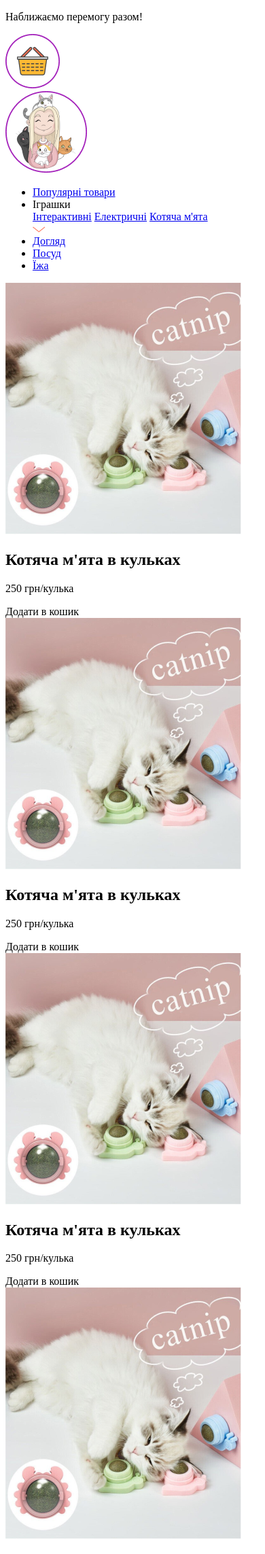
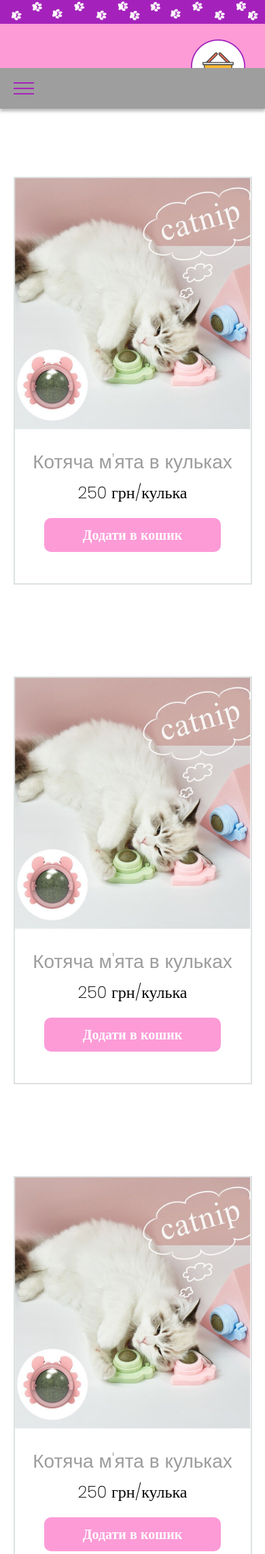
Before and after one commit to YaromirKravtsov/petsShop, a PHP site: page / in a window 390 px wide; the page is wider, and only the part inside the window is pictured. Shown: the top 2286 px of that part at 68% size. Run offline with PHP 8.4, Linux system fonts and the light colour scheme; grey boxes are pictures that could not be loaded.

Commit message:
Update style.css

```diff
--- a/css/style.css
+++ b/css/style.css
@@ -1,112 +1,506 @@
-<!DOCTYPE html>
-<html lang="en">
-<head>
-    <meta charset="UTF-8">
-    <meta http-equiv="X-UA-Compatible" content="IE=edge">
-    <meta name="viewport" content="width=device-width, initial-scale=1.0">
-    <link rel="stylesheet" href="css/style.css">
-    <link rel="preconnect" href="https://fonts.googleapis.com">
-    <link rel="preconnect" href="https://fonts.gstatic.com" crossorigin>
-    <link href="https://fonts.googleapis.com/css2?family=Nunito&display=swap" rel="stylesheet">
-    <link rel="preconnect" href="https://fonts.googleapis.com"><link rel="preconnect" href="https://fonts.gstatic.com" crossorigin><link href="https://fonts.googleapis.com/css2?family=Poppins:wght@200&display=swap" rel="stylesheet">
-    <title>Document</title>
-</head>
-<body>
-    <div class="wraper">
-        <div class="upBoard"></div>
-        <div class="header-up">
-            <div class="container">
-                <div class="header-up__row">
-                    <p>Наближаємо перемогу разом! <div class="hearts"></div></p>
-                    <img src="img/basket.png" alt="">
-                </div>
-            </div>
-        </div>
-        <header class="header">
-            <div class="container">
-                    <div class="header__bottom ">
-                        <div class="menu__icon"><span></span></div>
+li{list-style-type:none}ul{margin-left:0;padding-left:0}*,*::before,*::after{box-sizing:border-box}ul[class],ol[class]{padding:0}a{text-decoration:none;color:#000}a[x-apple-data-detectors]{color:inherit!important;text-decoration:none!important;font-size:inherit!important;font-family:inherit!important;font-weight:inherit!important;line-height:inherit!important}input{border:none;outline:none}body,h1,h2,h3,h4,p,ul[class],ol[class],li,figure,figcaption,blockquote,dl,dd{margin:0}body{min-height:100vh;scroll-behavior:smooth;text-rendering:optimizeSpeed;line-height:1.5}ul[class],ol[class]{list-style:none}a:not([class]){text-decoration-skip-ink:auto}input,button,textarea,select{font:inherit}
+   /* --------------------------------------------------------- */
+   /* --------------------------------------------------------- */
+ .wraper{
+	min-width: 100%;
+	display: flex;
+	justify-content: center;
+	align-items: center;
+	flex-direction: column;
+	font-family: 'Nunito', sans-serif;
+}
+.container{
+	width: 85%;
+}
+.header {
+	width: 100%;
+	top: 0;
+	left: 0;
+	display: flex;
+	justify-content: center;
+	height: 65px;
+	background: #fff;
+	background-size: 100% 200px;
+	z-index: 5;
+	margin-top: 0px;
+	box-shadow: 0px 4px 4px rgba(0, 0, 0, 0.25);
+}
 
-                            <img src="img/logo1.png" alt="" class="logo">
+.logo{
+	width: 120px;
+	height: 120px;
+	margin-top: -60px;
+}
+.header__bottom{
+	height: 100%;
+	display: flex;
+	align-items: center;
 
-                            <nav class="menu__body">
-                                <ul class="menu__list">
-                                    <li><a href="#" class="menu__link">Популярнi товари</a></li>
-                                    <li><div class="dropdown">
-                                        <div class="dropbtn">Іграшки</div>
-                                        <div class="dropdown-content">
-                                          <a href="#">Iнтерактивні</a>
-                                          <a href="#">Електричні</a>
-                                          <a href="#">Котяча м'ята</a>
-                                        </div>
-                                      </div> <img src="img/arrow.png" alt=""></li>
-                                    <li><a href="#" class="menu__link">Догляд</a></li>
-                                    <li><a href="#" class="menu__link">Посуд</a></li>
-                                    <li><a href="#" class="menu__link">Їжа</a></li>
-                                </ul>
+}
 
-                            </nav>
-                    </div>
-            </div>
-       </header>
-           <div class="content">
-            <div class="container">
-                <div class="content__row">
-                    <div class="card">
-                            <img src="img/card-img.png" alt="">
-                            <h2>Котяча м'ята в кульках </h2>
-                            <p>250 грн/кулька</p>
-                            <div class="card-button">Додати в кошик</div>
-                    </div>
-                    <div class="card">
-                        <img src="img/card-img.png" alt="">
-                        <h2>Котяча м'ята в кульках </h2>
-                        <p>250 грн/кулька</p>
-                        <div class="card-button">Додати в кошик</div>
-                    </div>
-                    <div class="card">
-                    <img src="img/card-img.png" alt="">
-                    <h2>Котяча м'ята в кульках </h2>
-                    <p>250 грн/кулька</p>
-                    <div class="card-button">Додати в кошик</div>
-                    </div>
-                    <div class="card">
-                <img src="img/card-img.png" alt="">
-                <h2>Котяча м'ята в кульках </h2>
-                <p>250 грн/кулька</p>
-                <div class="card-button">Додати в кошик</div>
-                    </div>
-                     <div class="card">
-            <img src="img/card-img.png" alt="">
-            <h2>Котяча м'ята в кульках </h2>
-            <p>250 грн/кулька</p>
-            <div class="card-button">Додати в кошик</div>
-                    </div>
-                    <div class="card">
-                        <img src="img/card-img.png" alt="">
-                        <h2>Котяча м'ята в кульках </h2>
-                        <p>250 грн/кулька</p>
-                        <div class="card-button">Додати в кошик</div>
-                    </div>
-                </div>
-            </div>
-           </div>
-           <footer>
-            <div class="container">
-                <div class="footer__row">
-                    <div class="footer__column1">
-                        <img src="img/logo2.png" alt="">
-                    </div>
-                    <div class="footer__column2">
-                        <h2>Про нас</h2>
-                        <p>Магазин для просунутих котобатьків. Ексклюзивні товари, які не знайдеш <br>    на полицях звичайних зоо.</p>
-                        <div class="telefon"><img src="img/telefon.png" alt=""> <a href="tel:+380982065957">+ 380 (98) 206 59 57</a></div>
-                        <div class="email"><img src="img/email.png" alt=""> <a href = "mailto: kotyatashop@gmail.com ">kotyatashop@gmail.com</a></div>
-                    </div>
-                </div>
-            </div>
-           </footer>
-    </div>
-    <script src="js/scrypt.js"></script>
-</body>
-</html>
+.menu__icon {
+		display: none;
+}
+
+.menu__list > li{
+	position: relative;
+	font-size: 16.7px;
+	line-height: 1.2;
+	font-weight: 700;
+	letter-spacing: 0.2em;
+	color: #54524f;
+}
+
+.menu__link {
+	color: #000;
+	font-size: 18px;
+	font-family: 'Nunito';
+	font-style: normal;
+	font-weight: 700;
+	font-size: 18px;
+	line-height: 35px;
+	color: #A422BB;
+}
+.menu__link>img{
+	width: 17.5px;
+	height: 7px;
+}
+
+.dropbtn {
+    color: #A422BB;
+}
+
+.dropdown {
+    position: relative;
+    display: inline-block;
+
+}
+
+.dropdown-content {
+    display: none;
+    position: absolute;
+    background-color: #fff;
+    width: 160px;
+    box-shadow: 0px 8px 16px 0px rgba(0,0,0,0.2);
+    z-index: 1;
+	margin-left: -25px;
+
+}
+
+.dropdown-content a {
+	text-align: center;
+    color: black;
+    padding: 12px 16px;
+    text-decoration: none;
+    display: block;
+
+}
+
+.dropdown-content a:hover {background-color: #ddd;}
+
+.dropdown:hover .dropdown-content {display: block;}
+
+.header-up__row > img{
+	z-index: 10;
+	width: 80px;
+	height: 80px;
+	margin-top: 60px;
+}
+
+@media (min-width: 1100px){
+	.last-link{
+		margin-left: 50px;
+	}
+	.menu__list {
+		width: 100%;
+		display: flex;
+		flex-direction: row;
+		align-items: center;
+		justify-content: space-around;
+	}
+	.menu__body{
+		width: 75%;
+		margin-left: 30px;
+		display: flex;
+		justify-content: space-between;
+
+		color: wheat;
+
+	}
+
+
+}
+
+body._lock{
+	overflow: hidden;
+}
+
+@media (max-width: 620px){
+	.header-up__row > p, .hearts {
+		display: none;
+	}
+}
+@media (max-width: 1100px){
+	.logo{
+		display: none;
+	}
+	.header-up__row > img {
+		z-index: 0;
+	}
+	.dropdown {
+		font-size: 24px;
+	}
+	body > div > header > div > div > nav > ul > li:nth-child(2) > img{
+		width: 17px;
+		height: 10px;
+		margin-top:5px;
+		margin-left: 5px;
+	}
+	.logo{
+		width: 120px;
+		height: 120px;
+	}
+	.header{
+		justify-content: space-between;
+		height: 130px;
+		background: url('../img/bac_header.png') no-repeat;
+		background-size: 100% 100%;
+	}
+	.menu__list >li {
+		display: flex;
+		justify-content: center;
+
+	}
+
+
+	.menu__icon {
+		z-index: 5;
+		display: block;
+		position: relative;
+		width: 30px;
+		height: 18px;
+		cursor: pointer;
+		margin-left: 20px;
+
+}
+.menu__icon span,
+.menu__icon::before,
+.menu__icon::after {
+	 left: 0;
+	 position: absolute;
+	 height: 10%;
+	 width: 100%;
+	 transition:all 0.3s ease 0s;
+	 background-color: #A422BB;
+
+}
+.menu__icon::before,
+.menu__icon::after {
+	content: "";
+}
+.menu__icon::after {
+	top: 0;
+}
+.menu__icon::before {
+	bottom: 0;
+}
+.menu__icon span{
+	top: 50%;
+	transform: scale(1) translate(0px,-50%);
+}
+
+.menu__icon._active span{
+	transform: scale(0) translate(0px,-50%);
+}
+.menu__icon._active::before{
+	top: 50%;
+	transform: rotate(-45deg) translate(0px,-50%);
+}
+.menu__icon._active::after{
+	top: 45%;
+	transform: rotate(45deg) translate(0px,50%);
+}
+.menu__body{
+	position: fixed;
+	top: 0;
+	left: -100%;
+	width: 100%;
+	height: 100%;
+
+	background-color: #fff;
+	padding: 100px 30px 30px 30px;
+	transition: left 0.3s ease 0s;
+	overflow: auto;
+}
+.menu__body._active{
+	left: 0%;
+}
+
+.menu__list >li {
+	flex-wrap: wrap;
+	margin: 0px 0px 30px 0px;
+}
+.menu__list >li:last-child{
+	margin-bottom: 0;
+}
+.menu__list >li._active .menu__sub-list{
+display: block;
+}
+.menu__link{
+	font-size: 24px;
+}
+}
+/* -------------------------------------------------------------------- */
+.upBoard{
+	width: 100%;
+	height: 35px;
+	background: url(../img/UpHeader.png);
+}
+
+.header-up {
+	width: 100%;
+	height: 65px;
+	background-color: #FD9BD7;
+	display: flex;
+	justify-content: center;
+	align-items: center;
+}
+.header-up__row{
+	display: flex;
+	align-items: center;
+	float:right
+}
+
+.header-up__row > p{
+	font-family: 'Nunito';
+	font-weight: 700;
+	font-size: 20px;
+	line-height: 35px;
+	color: #FFFFFF;
+	font-family: 'Nunito', sans-serif;
+	margin-right: 10px;
+
+}
+.hearts{
+	width: 40px;
+	height: 20px;
+	margin-right: 100px;
+	background: url(../img/hearts.png);
+}
+
+@media(max-width:1100px){
+
+	.header {
+		height: 60px;
+	}
+}
+@media(max-width:610px){
+	.header-up__row > p{
+		margin-right: 60px;
+	}
+}
+@media(max-width:552px){
+	.header-up__row > p{
+		font-size: 18px;
+	}
+}
+/* -------------------------------------------------------------------- */
+.content {
+	width: 100%;
+	display: flex;
+	justify-content: center;
+	align-items: center;
+
+}
+
+.content__row {
+	display: flex;
+	justify-content: space-between;
+	flex-wrap: wrap;
+}
+.card {
+	display: flex;
+	align-items: center;
+	flex-direction: column;
+	height: 600px;
+	border:  2px solid #DDE1E2;
+	margin:35px;
+	margin-top: 100px;
+}
+.card> h2{
+	 margin-top: 30px;
+	font-family: 'Poppins', sans-serif;
+	font-weight: 400;
+	font-size: 28px;
+	line-height: 35px;
+	color: #9C9C9C;
+}
+.card> p{
+	margin-top: 10px;
+	font-family: 'Poppins';
+	font-style: normal;
+	font-weight: 400;
+	font-size: 24px;
+	line-height: 35px;
+	color: #000000;
+}
+.card-button {
+	margin-top: 20px;
+	width: 260px;
+	height: 50px;
+	background-color: #FD9BD7;
+	display: flex;
+	justify-content: center;
+	align-items: center;
+	font-family: 'Nunito';
+	font-style: normal;
+	font-weight: 700;
+	font-size: 20px;
+	line-height: 35px;
+	color: #FFFFFF;
+	border-radius: 10px;
+}
+@media(max-width:995px){
+
+	.content__row {
+		justify-content: center;
+	}
+}
+/*  */
+footer{
+	width: 100%;
+	background-color: #FD9BD7;
+	display: flex;
+	justify-content: center;
+	align-items: center;
+	margin-top: 130px;
+}
+
+.footer__row {
+	display: flex;
+	justify-content: space-between;
+	flex-direction: row;
+	margin-top: 53px;
+	margin-bottom: 85px;
+}
+.footer__column1 >img{
+	width: 710px;
+	height: 415px;
+
+}
+.footer__column2 {
+	width: 455px;
+	display: flex;
+	flex-direction: column;
+
+}
+.footer__column2 >h2 {
+	font-family: 'Poppins', sans-serif;
+	font-weight: 600;
+	font-size: 40px;
+	line-height: 35px;
+	color: #fff;
+	text-align: center;
+}
+.footer__column2 >p {
+	text-align: center;
+	font-family: 'Nunito';
+	font-style: normal;
+	font-weight: 700;
+	font-size: 35px;
+	line-height: 35px;
+	color: #FFFFFF;
+	margin-top: 50px;
+	margin-bottom: 60px;
+}
+.telefon,.email{
+	display: flex;
+	flex-direction: row;
+	height: 40px;
+	align-items: center;
+}
+.telefon>img{
+		width:40px;
+		height: 40px;
+		margin-right: 30px;
+}
+.email>img{
+	width: 45px;
+	height: 45px;
+	margin-right: 30px;
+	margin-left: -2.5px;
+}
+.email{
+		margin-top: 30px;
+	}
+.email>a{
+	font-family: 'Nunito';
+	font-style: normal;
+	font-weight: 600;
+	font-size: 33.5px;
+	line-height: 70px;
+	color: #FFFFFF;
+}
+.telefon>a{
+	font-style: normal;
+	font-weight: 700;
+	font-size: 31px;
+	line-height: 70px;
+	letter-spacing: 0.11em;
+	color: #FFFFFF;
+}
+@media (max-width: 1395px){
+	.footer__row{
+	display: flex;
+	justify-content: center;
+	flex-direction: column;
+	align-items: center;
+	}
+	.footer__column2 {
+		margin-top: 60px;
+	}
+	.footer__column1 {
+		margin-top: 60px;
+	}
+}
+@media (max-width: 780px){
+	.footer__column1 >img{
+		width: 510px;
+		height: 315px;
+	}
+}
+@media (max-width: 550px){
+	.footer__column1 >img{
+		width: 350px;
+		height: 225px;
+	}
+	.email>a{
+		font-size: 28px;
+	}
+	.telefon>a{
+		font-size: 27px;
+	}
+	.telefon>img{
+		width:35px;
+		height: 35px;
+		margin-right: 15px;
+	}
+	.email>img{
+		width: 40px;
+		height: 40px;
+		margin-right: 15px;
+	}
+	.footer__column2 {
+		justify-content: center;
+		align-items: center;
+	}
+	.footer__column2 >h2 {
+		font-weight: 600;
+		font-size: 40px;
+	}
+	.footer__column2 >p {
+		font-size: 28px;
+		margin-top: 30px;
+		width: 380px;
+	}
+}
```
